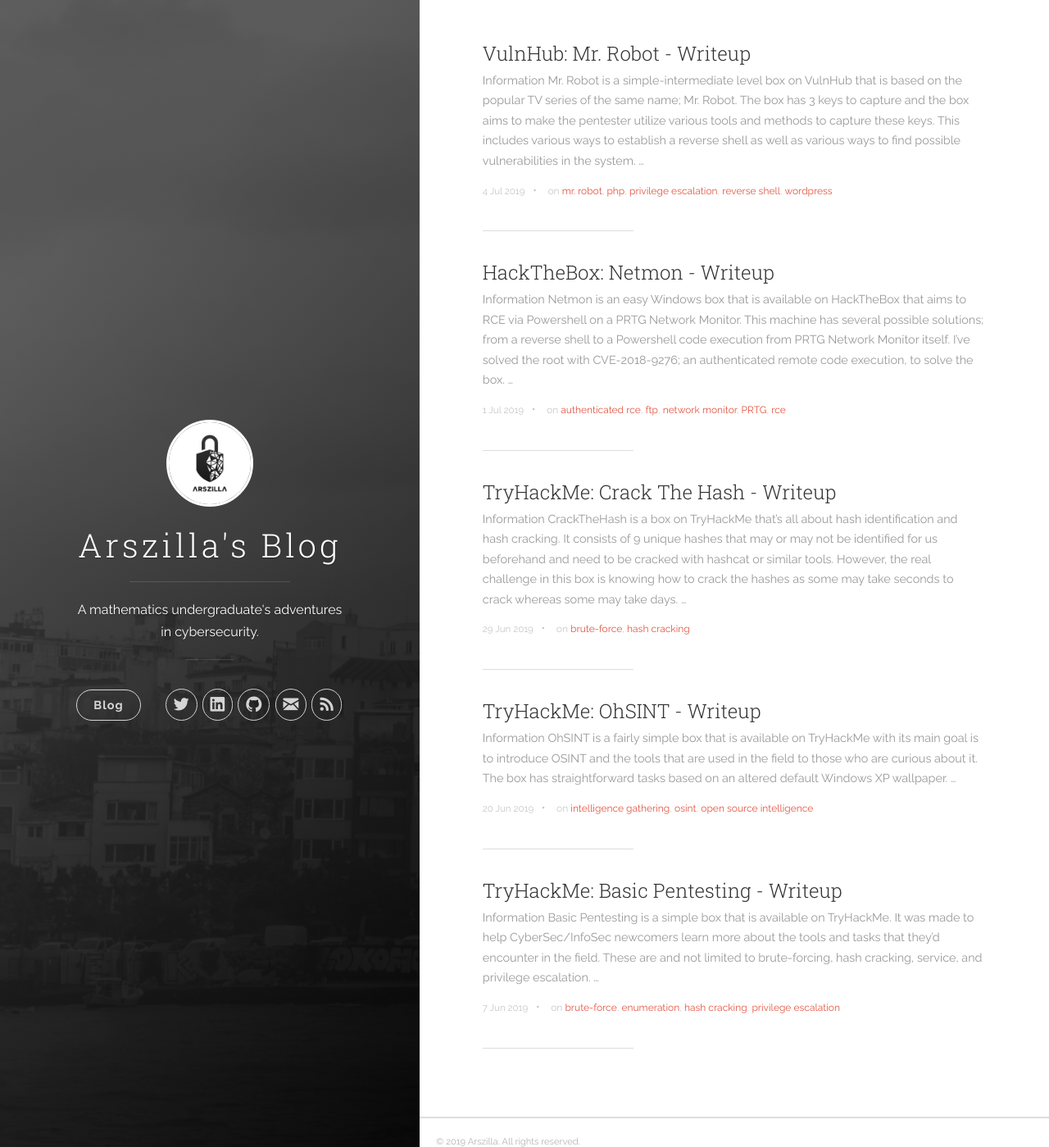
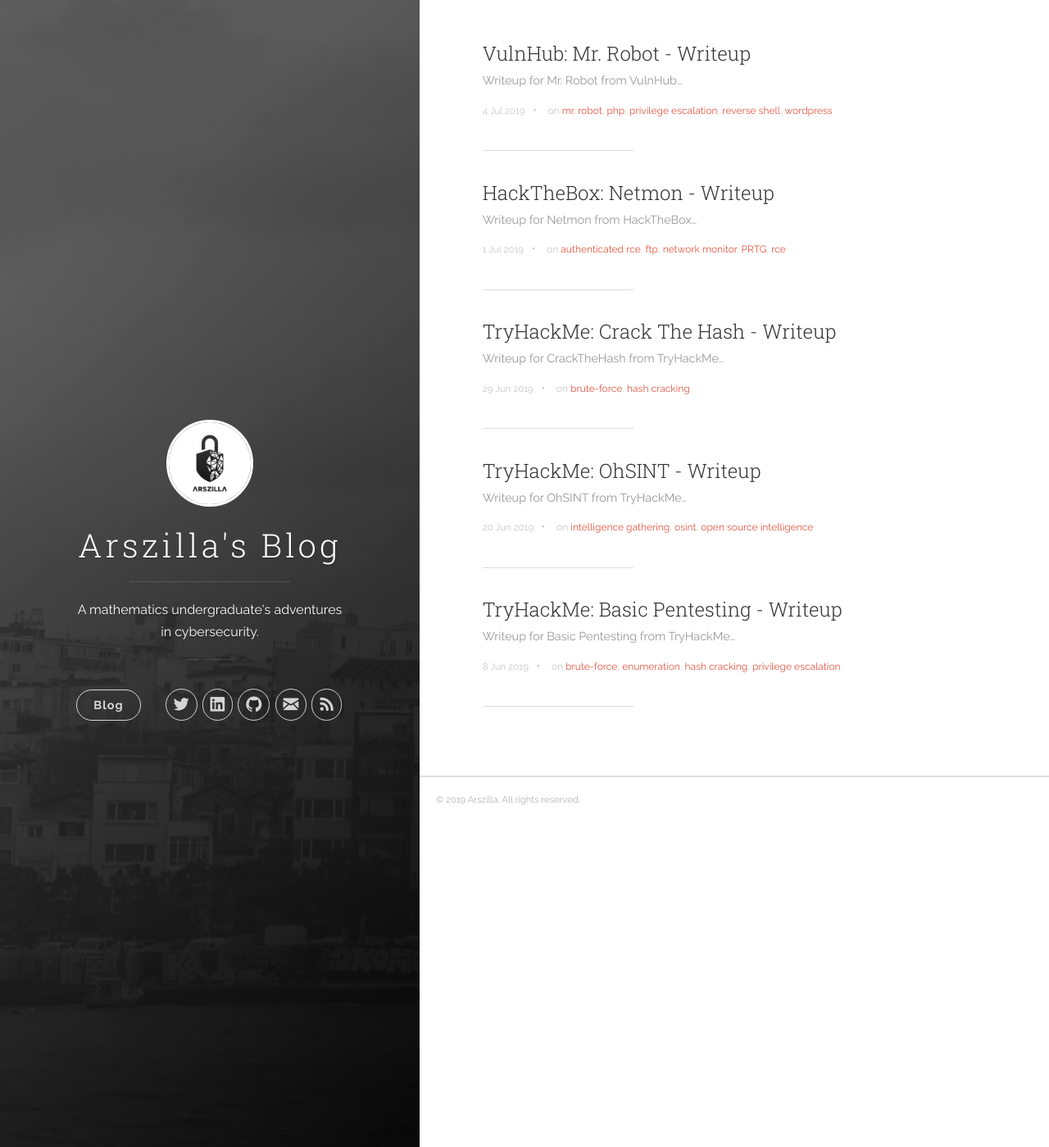
Before and after one commit to firatfolcay/arszilla.github.io, a Jekyll site: the page built from index.html, in a window 1280 px wide and 1399 px high. Shown: the whole window at 82% size. Built offline with Jekyll 4.4.1, drawn with Linux system fonts in a browser that asks for light colours; the list of posts is cut into pages by our own code.

Commit message:
Added excerpt

```diff
--- a/_posts/2019-06-08-thm-basic_pentesting.markdown
+++ b/_posts/2019-06-08-thm-basic_pentesting.markdown
@@ -1,6 +1,7 @@
 ---
 title: "TryHackMe: Basic Pentesting - Writeup"
-date: 2019-06-08 00:00:00 +0300
+excerpt: Writeup for Basic Pentesting from TryHackMe
+date: 2019-06-08 00:00:00
 categories: [cybersec, infosec, tryhackme]
 tags: [brute-force, enumeration, hash cracking, privilege escalation]
 ---
--- a/_posts/2019-06-20-thm-ohsint.markdown
+++ b/_posts/2019-06-20-thm-ohsint.markdown
@@ -1,5 +1,6 @@
 ---
 title: "TryHackMe: OhSINT - Writeup"
+excerpt: Writeup for OhSINT from TryHackMe
 date: 2019-06-20 00:00:00
 categories: [cybersec, infosec, osint, tryhackme]
 tags: [intelligence gathering, osint, open source intelligence]
--- a/_posts/2019-06-29-thm-crack_the_hash.markdown
+++ b/_posts/2019-06-29-thm-crack_the_hash.markdown
@@ -1,5 +1,6 @@
 ---
 title: "TryHackMe: Crack The Hash - Writeup"
+excerpt: Writeup for CrackTheHash from TryHackMe
 date: 2019-06-29 00:00:00
 categories: [cybersec, infosec, tryhackme]
 tags: [brute-force, hash cracking]
--- a/_posts/2019-07-01-htb-netmon.markdown
+++ b/_posts/2019-07-01-htb-netmon.markdown
@@ -1,5 +1,6 @@
 ---
 title: "HackTheBox: Netmon - Writeup"
+excerpt: Writeup for Netmon from HackTheBox
 date: 2019-07-01 00:00:00
 categories: [cybersec, infosec, hackthebox]
 tags: [authenticated rce, ftp, network monitor, PRTG, rce]
--- a/_posts/2019-07-04-vulnhub-mr_robot.markdown
+++ b/_posts/2019-07-04-vulnhub-mr_robot.markdown
@@ -1,5 +1,6 @@
 ---
 title: "VulnHub: Mr. Robot - Writeup"
+excerpt: Writeup for Mr. Robot from VulnHub
 date: 2019-07-04 00:00:00
 categories: [cybersec, infosec, vulnhub]
 tags: [mr. robot, php, privilege escalation, reverse shell, wordpress]
```
